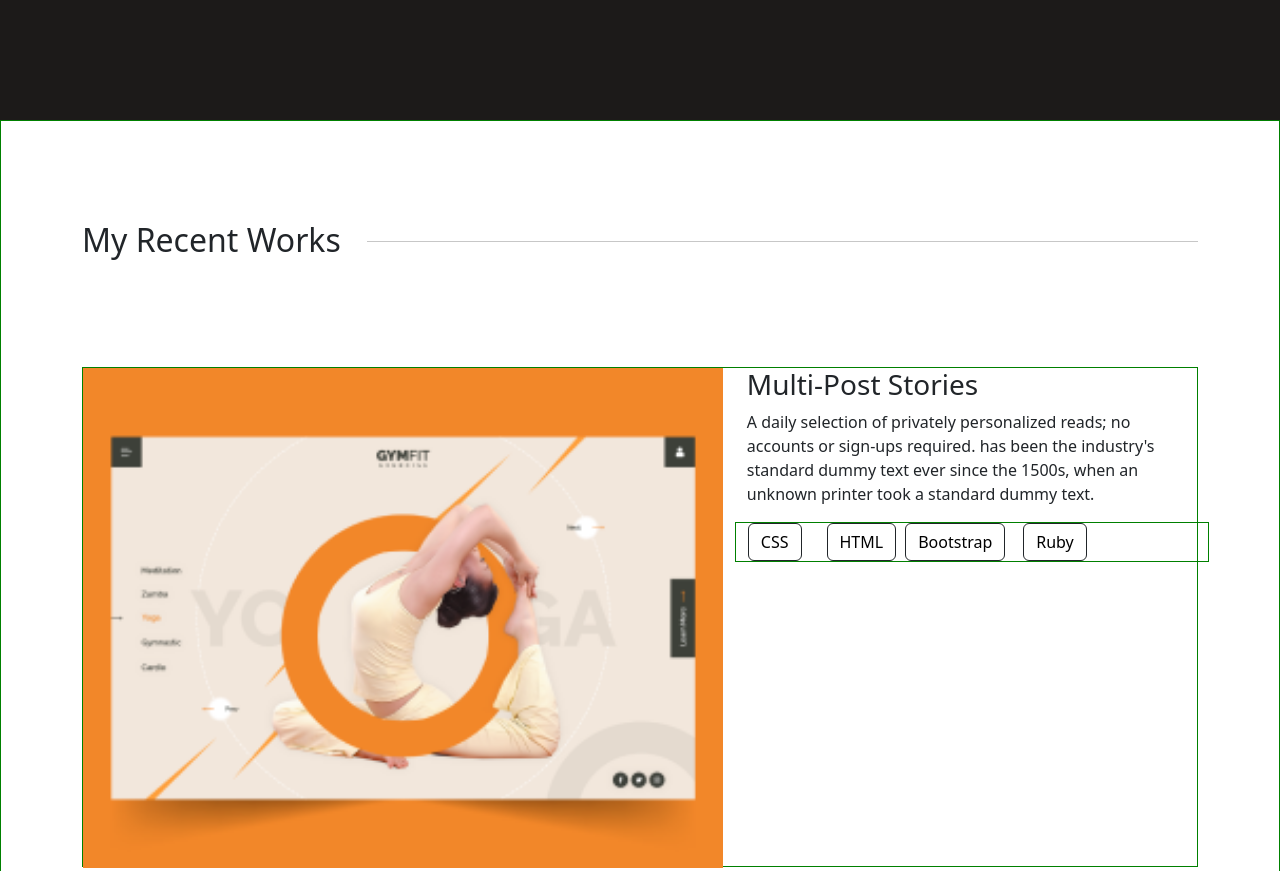
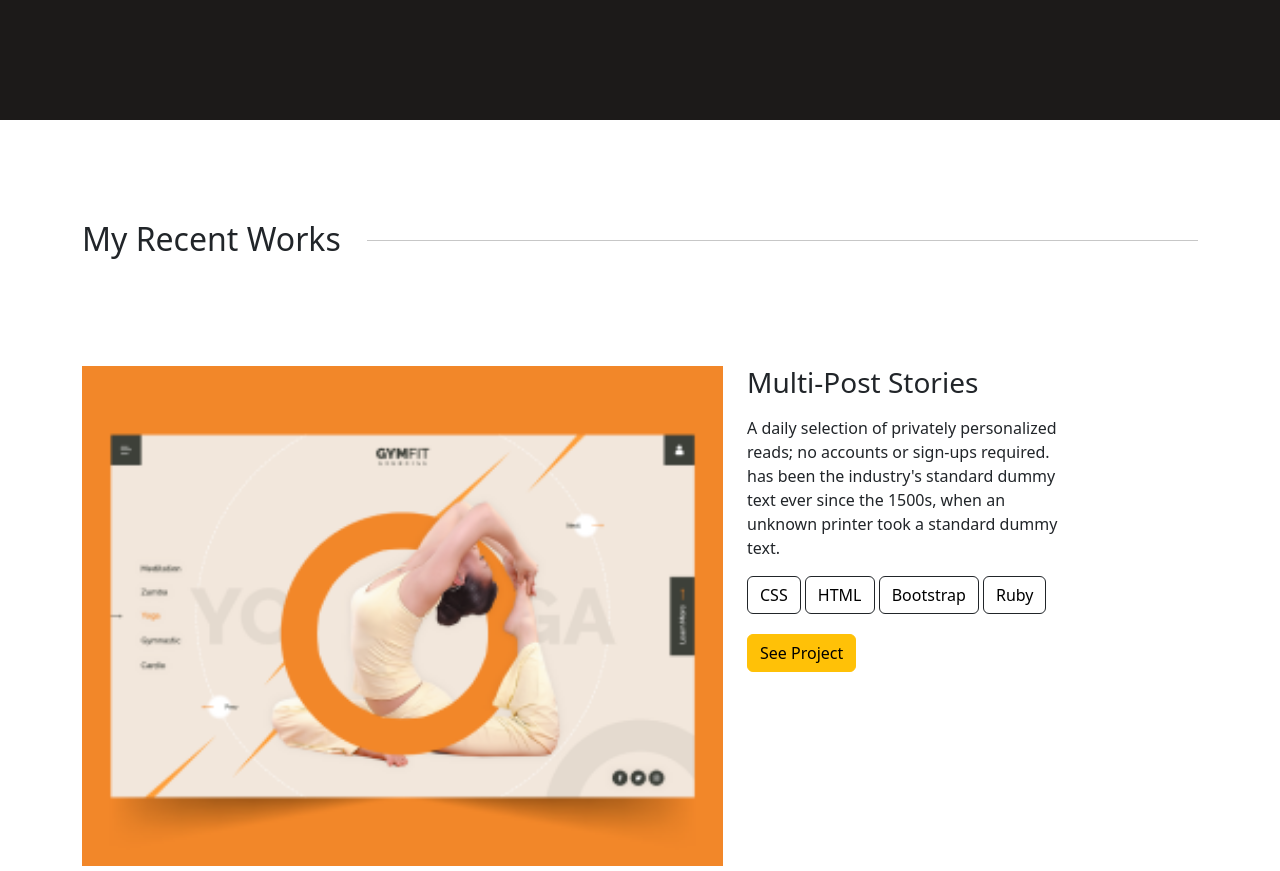
Before and after one commit to AbeeraTahir/Bootstrap-Portfolio, a website: page index.html in a window 1280 px wide. Shown: the part 840-1711 px from the top of the page. Drawn offline with nearby package versions, Linux system fonts and the light colour scheme.

Commit message:
Update works section

```diff
--- a/index.html
+++ b/index.html
@@ -58,22 +58,14 @@
               <div class="multi_img"></div>
             </div>
             <div class="col-5">
-              <h3>Multi-Post Stories</h3>
-              <p class="text-dark">A daily selection of privately personalized reads; no accounts or sign-ups required. has been the industry's standard dummy text ever since the 1500s, when an unknown printer took a standard dummy text.</p>
-              <div class="tags row">
-                <div class="col-2">
-                  <button type="button" class="btn btn-light bg-white border border-dark">CSS</button>
-                </div>
-                <div class="col-2">
-                  <button type="button" class="btn btn-light bg-white border border-dark">HTML</button>
-                </div>
-                <div class="col-3">
-                  <button type="button" class="btn btn-light bg-white border border-dark">Bootstrap</button>
-                </div>
-                <div class="col-2">
-                  <button type="button" class="btn btn-light bg-white border border-dark">Ruby</button>
-                </div>
-              </div>
+              <h3 class="mb-3">Multi-Post Stories</h3>
+              <p class="text-dark mb-3 multi_post_para">A daily selection of privately personalized reads; no accounts or sign-ups required. has been the industry's standard dummy text ever since the 1500s, when an unknown printer took a standard dummy text.</p>
+              <button type="button" class="btn btn-light bg-white border border-dark">CSS</button>
+              <button type="button" class="btn btn-light bg-white border border-dark">HTML</button>
+              <button type="button" class="btn btn-light bg-white border border-dark">Bootstrap</button>
+              <button type="button" class="btn btn-light bg-white border border-dark">Ruby</button>
+              <br>
+              <button type="button" class="btn btn-warning btn-see-project">See Project</button>
             </div>
           </div>
         </div>
--- a/style.css
+++ b/style.css
@@ -52,7 +52,6 @@ p{
 
 .work {
   height: 1000px;
-  border: 1px solid green;
 }
 
 .works_title {
@@ -67,7 +66,6 @@ p{
 }
 
 .multi_post {
-  border: 1px solid green;
   height: 500px;
   margin-top: 100px;
 }
@@ -80,6 +78,10 @@ p{
   height: 500px;
 }
 
-.tags {
-  border: 1px solid green;
+.btn-see-project {
+  margin-top: 20px;
 }
+
+.multi_post_para {
+  width: 70%;
+}
```
